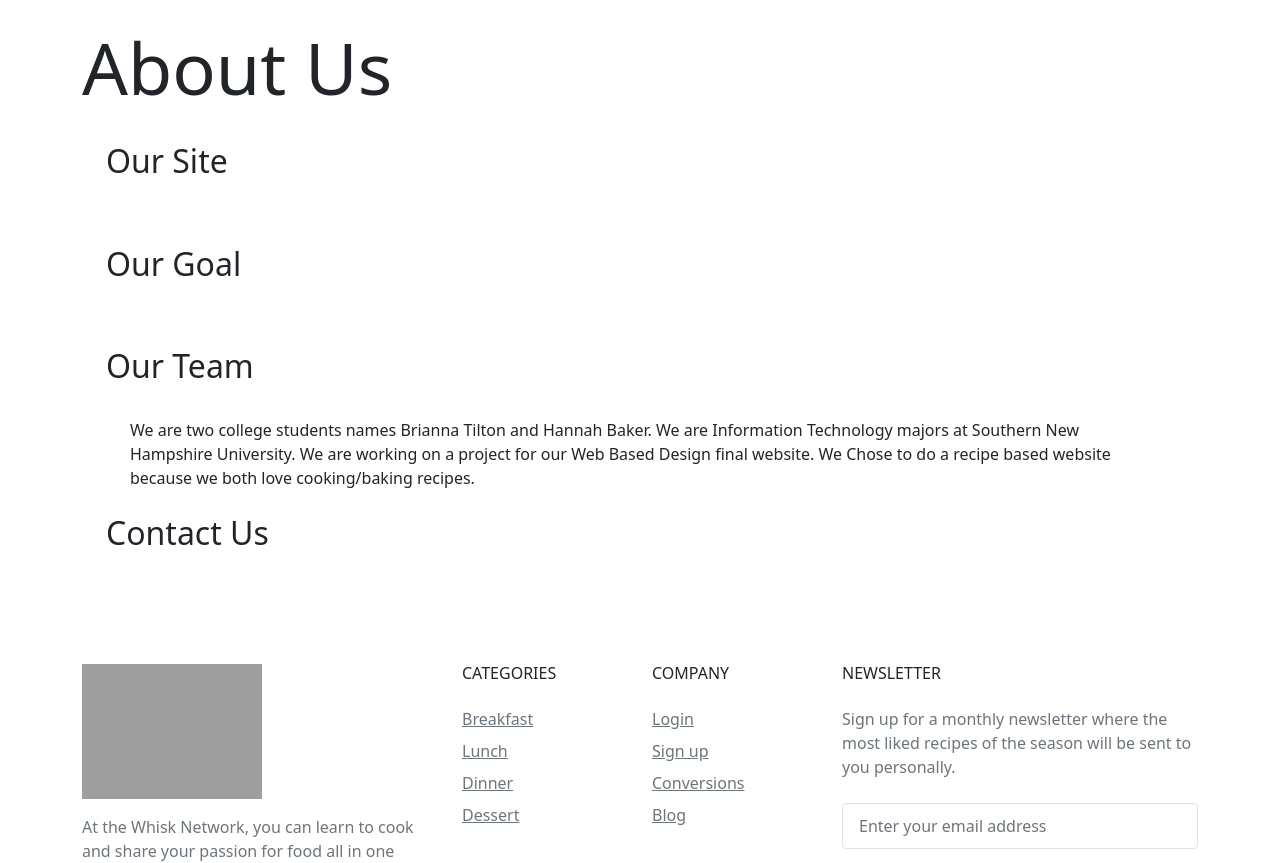
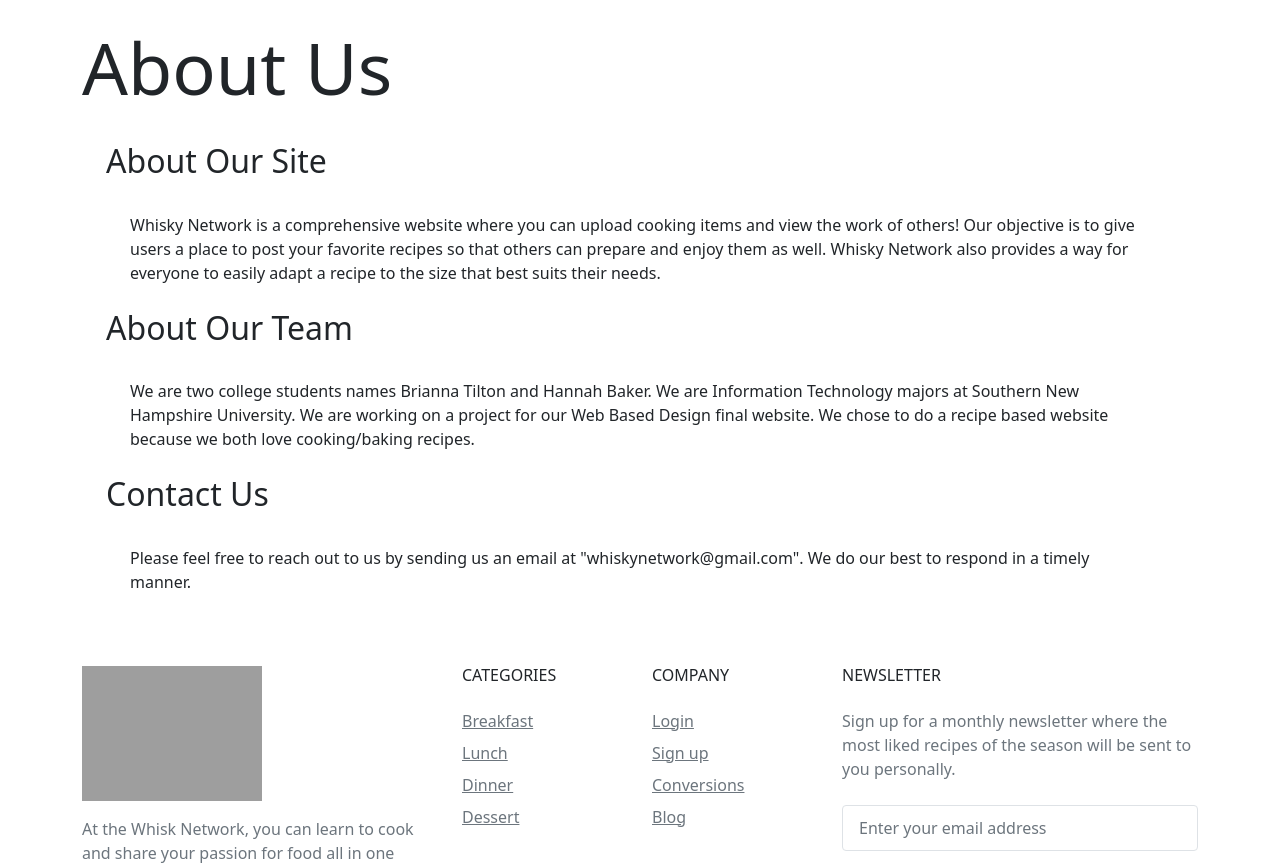
Before and after one commit to briannatilton/IT221_Final, a Django app: page /about/ in a window 1280 px wide. Shown: the part 160-1023 px from the top of the page. Run offline with Django 3.2, Linux system fonts and the light colour scheme; grey boxes are pictures that could not be loaded.

Commit message:
Commit About Updates

```diff
--- a/pages/templates/about.html
+++ b/pages/templates/about.html
@@ -7,23 +7,22 @@
         <h1 class="display-2">About Us</h1>
     </div>
      <div>
-    <h2 class="p-4">Our Site</h2>
-        <p class="lead"></p>
+    <h2 class="p-4">About Our Site</h2>
+         <div class="px-5">Whisky Network is a comprehensive website where you can upload cooking items and view the work of others! Our objective is to give users
+             a place to post your favorite recipes so that others can prepare and enjoy them as well. Whisky Network also provides a way for everyone to easily adapt
+             a recipe to the size that best suits their needs.
+        </div>
     </div>
      <div>
-    <h2 class="p-4">Our Goal</h2>
-        <p class="lead"></p>
-
-    </div>
-     <div>
-        <h2 class="p-4">Our Team</h2>
+        <h2 class="p-4"> About Our Team</h2>
         <div class="px-5">We are two college students names Brianna Tilton and Hannah Baker. We are Information Technology majors at Southern New Hampshire University.
-            We are working on a project for our Web Based Design final website. We Chose to do a recipe based website because we both love cooking/baking recipes.
+            We are working on a project for our Web Based Design final website. We chose to do a recipe based website because we both love cooking/baking recipes.
         </div>
     </div>
      <div>
         <h2 class="p-4">Contact Us</h2>
-        <p class="lead"></p>
+         <div class="px-5">Please feel free to reach out to us by sending us an email at "whiskynetwork@gmail.com". We do our best to respond in a timely manner.
+        </div>
      </div>
  </div>
 {% endblock content %}
```
